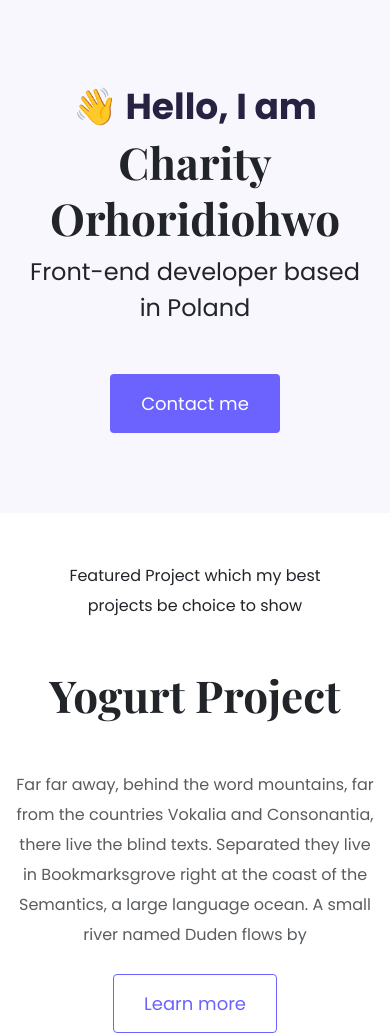
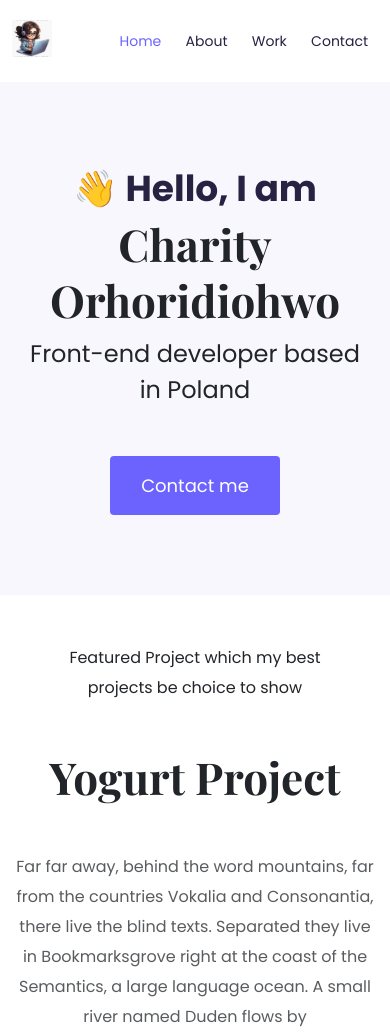
Before and after one commit to CharityO3/portfolio-project, a plain HTML site: page index.html in a window 390 px wide. Shown: the top 1036 px of the page. Drawn offline with nearby package versions, Linux system fonts and the light colour scheme; a web font is replaced by a local one.

Commit message:
Enhanced navbar responsiveness for smaller screens.

```diff
--- a/index.html
+++ b/index.html
@@ -13,6 +13,21 @@
   <title>Document</title>
 </head>
 <body>
+  <div class="container">
+    <nav class="d-flex justify-content-between">
+      <a href="/">
+        <img src="images/coding-image.jpg" class="logo" alt=""> <!--d-none d-md-block -->
+        <!-- <img src="images/code-image.jpg" class="logo-small d-block d-md-none" alt=""> -->
+      </a>
+      <ul>
+        <li class="active"><a href="/">Home</a></li>
+        <li> <a href="/about.html"> About</a></li>
+        <li> <a href="/work.html">Work</a></li>
+        <li> <a href="/contact.html">Contact</a></li>
+      </ul>
+    </nav>
+  </div>
+
   <div class="hero">
     <div class="greetings">👋 Hello, I am</div>
     <h1>Charity Orhoridiohwo</h1>
--- a/src/style.css
+++ b/src/style.css
@@ -29,7 +29,41 @@ p{
   line-height: 30px;
 }
 
+nav{
+  padding: 20px 0;
+}
 
+nav li{
+  display: inline;
+  list-style: none;
+  line-height: 42px;
+  margin: 15px;
+}
+
+nav a{
+  text-decoration: none;
+  color: var(--branding-color);
+  transition: all 100ms ease-in-out;
+}
+
+nav a:hover, .active a{
+  color: var(--primary-color);
+  color: var(--primary-color);
+}
+
+nav ul{
+  margin: 0;
+  padding: 0;
+}
+
+.logo{
+  max-width: 100px;
+}
+
+/* .logo-small{
+  max-width: 27px;
+
+}*/
 
 .hero{
   background-color: var(--secondary-color);
@@ -135,4 +169,18 @@ p{
     text-align: center;
     padding: 0;
   }
+
+  .logo{
+    max-width: 40px;
+    max-height: 40px;
+
+  }
+
+  nav li{
+    margin: 10px;
+  }
+
+  nav a{
+    font-size: 14px;
+  }
 }
```
Also changed, not shown: images/code-image.jpg (added), images/coding-image.jpg (added).
